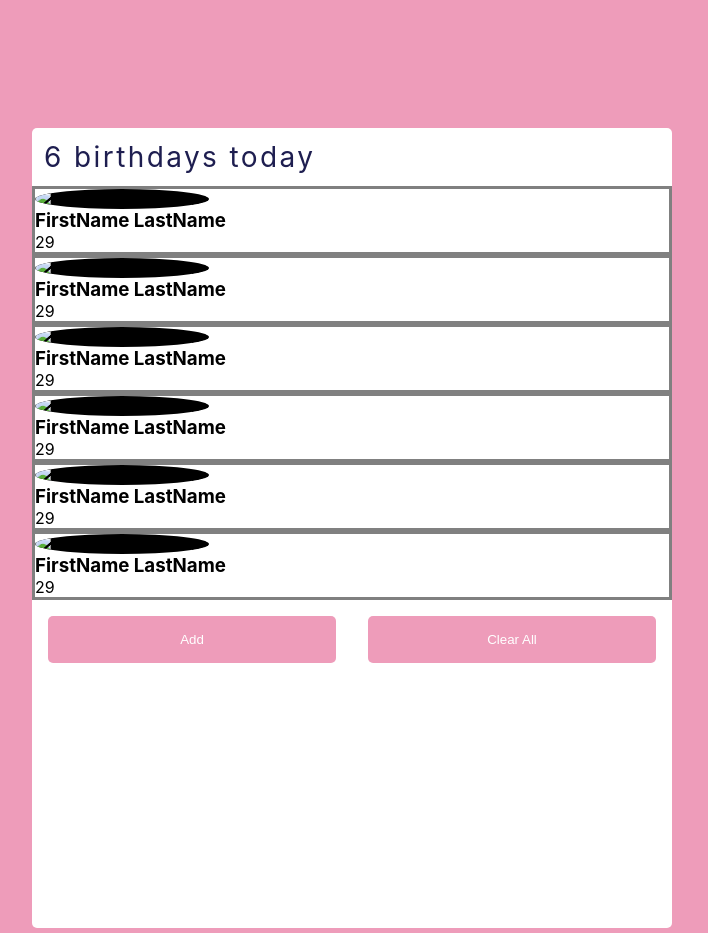
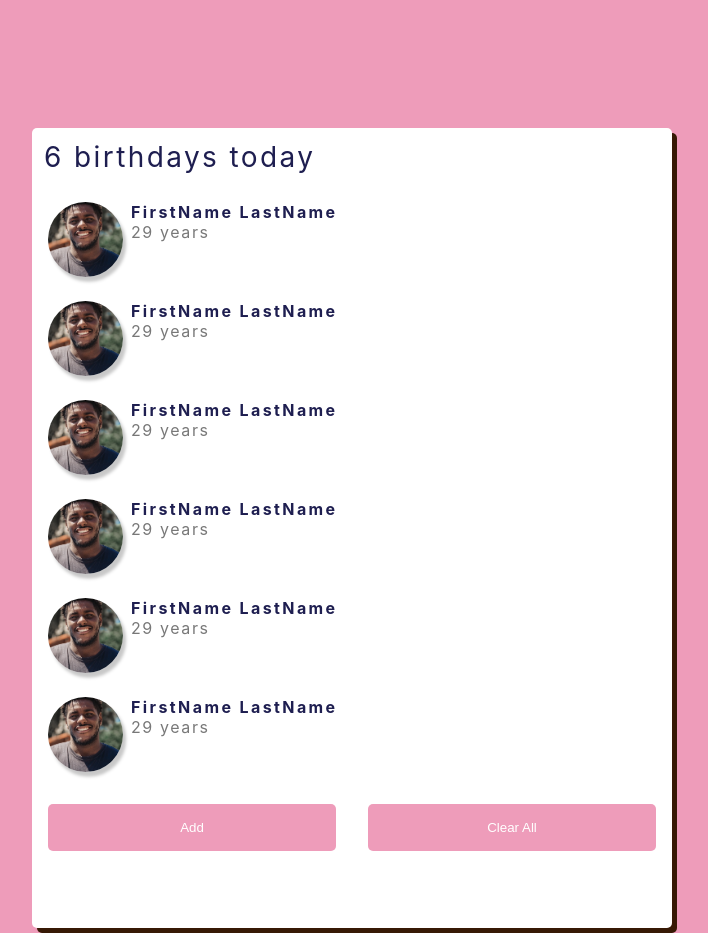
Before and after one commit to dstrickl7/Birthday-App, a React app: page / in a window 1280 px wide. Shown: the whole page, without its empty margins (288-996 px from the left). Built offline with nearby package versions, Linux system fonts and the light colour scheme.

Commit message:
styled person component

```diff
--- a/src/Components/Person.js
+++ b/src/Components/Person.js
@@ -1,15 +1,16 @@
 import React from 'react';
 import '../styles/Person.css';
+import person from '../styles/person1.jpg'
 
 function Person(props) {
     return (
         <div className="person-container">
-            <span className="photo-container">
-                <img src="" alt={props.name} className="photo" />
-            </span>
+            <div className="photo-container">
+                <img src={person} alt={props.name} className="photo" />
+            </div>
             <div>
                 <h3 className="name">{props.name}</h3>
-                <p className="age">{props.age}</p>
+                <p className="age">{props.age} years</p>
             </div>
         </div>
     )
--- a/src/styles/Card.css
+++ b/src/styles/Card.css
@@ -1,10 +1,11 @@
 .card{
     background-color: white;
-    height: 100vh;
-    width: 75vw;
+    min-height: 100vh;
+    width: 85vw;
     border-radius: 5px;;
     flex-flow: wrap;
     margin: 10% 0;
+    box-shadow: 5px 5px rgb(55, 25, 5);
 }
 
 .btn-container{
--- a/src/styles/Person.css
+++ b/src/styles/Person.css
@@ -1,8 +1,35 @@
 .person-container{
-    border: solid grey;
+    display: flex;
+    padding: .5rem;
+    margin: .5rem;
 }
 
 .photo{
-    background-color: black;
+    border: solid black;
+    object-fit: cover;
+    height: 125%;
+    width: 125%;
+}
+
+.photo-container{
+    overflow: hidden;
     border-radius: 100%;
+    display: flex;
+    justify-content: center;
+    align-items: center;
+    width: 75px;
+    height: 75px;
+    margin-right: .5rem;
+    box-shadow: .2rem .3rem .2rem rgb(200, 200, 200);
 }
+
+.name{
+    color: rgb(30, 30, 80);
+    font-size: 1rem;
+    letter-spacing: .15rem;
+}
+
+.age{
+    color: rgb(120, 120, 120);
+    letter-spacing: .1rem;
+}
```
Also changed, not shown: src/styles/person1.jpg (added).
